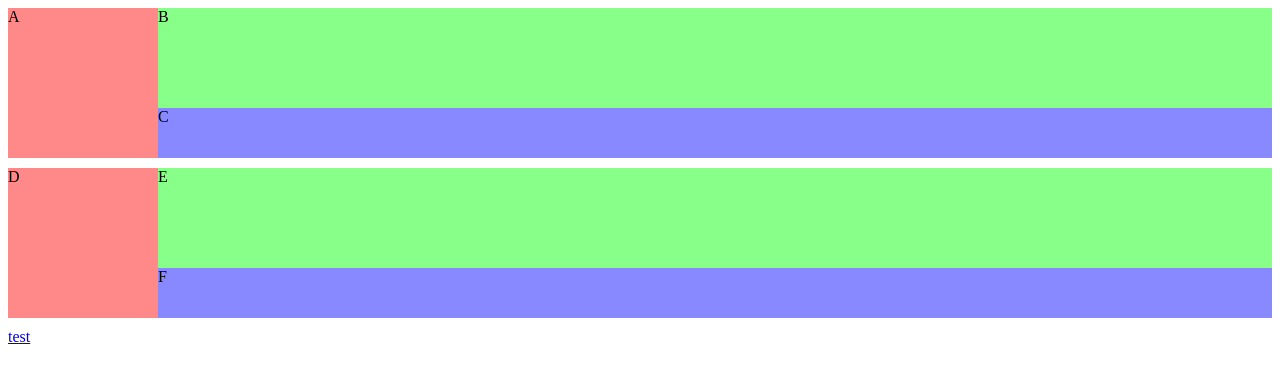
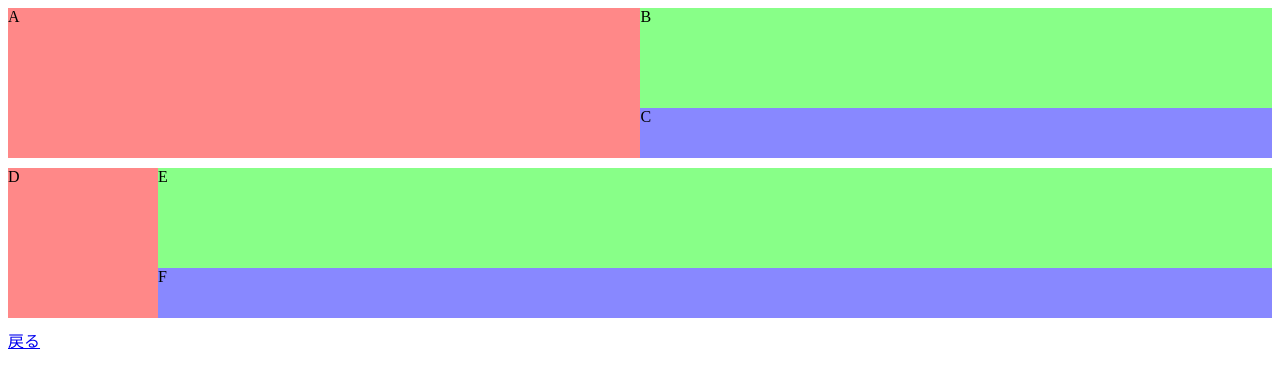
Before and after one commit to YuichiroIijima/learn-CSS, a website built with Parcel: page gridPractices.html in a window 1280 px wide. Built offline with nearby package versions, Linux system fonts and the light colour scheme.

Commit message:
change method grid-template-columns

```diff
--- a/gridPractices.html
+++ b/gridPractices.html
@@ -19,7 +19,7 @@
 		<div id="itemF">F</div>
 	</div>
 
-	<a href="/wireFrame.html">test</a>
+	<a href="/index.html">戻る</a>
 </body>
 
 </html>
--- a/src/css/styles.css
+++ b/src/css/styles.css
@@ -2,7 +2,7 @@
 #containerA {
   display: grid;
   grid-template-rows: 100px 50px;
-  grid-template-columns: 150px 1fr;
+  grid-template-columns: 100px 1fr, 2fr;
 }
 
 /* アイテムA */
```
